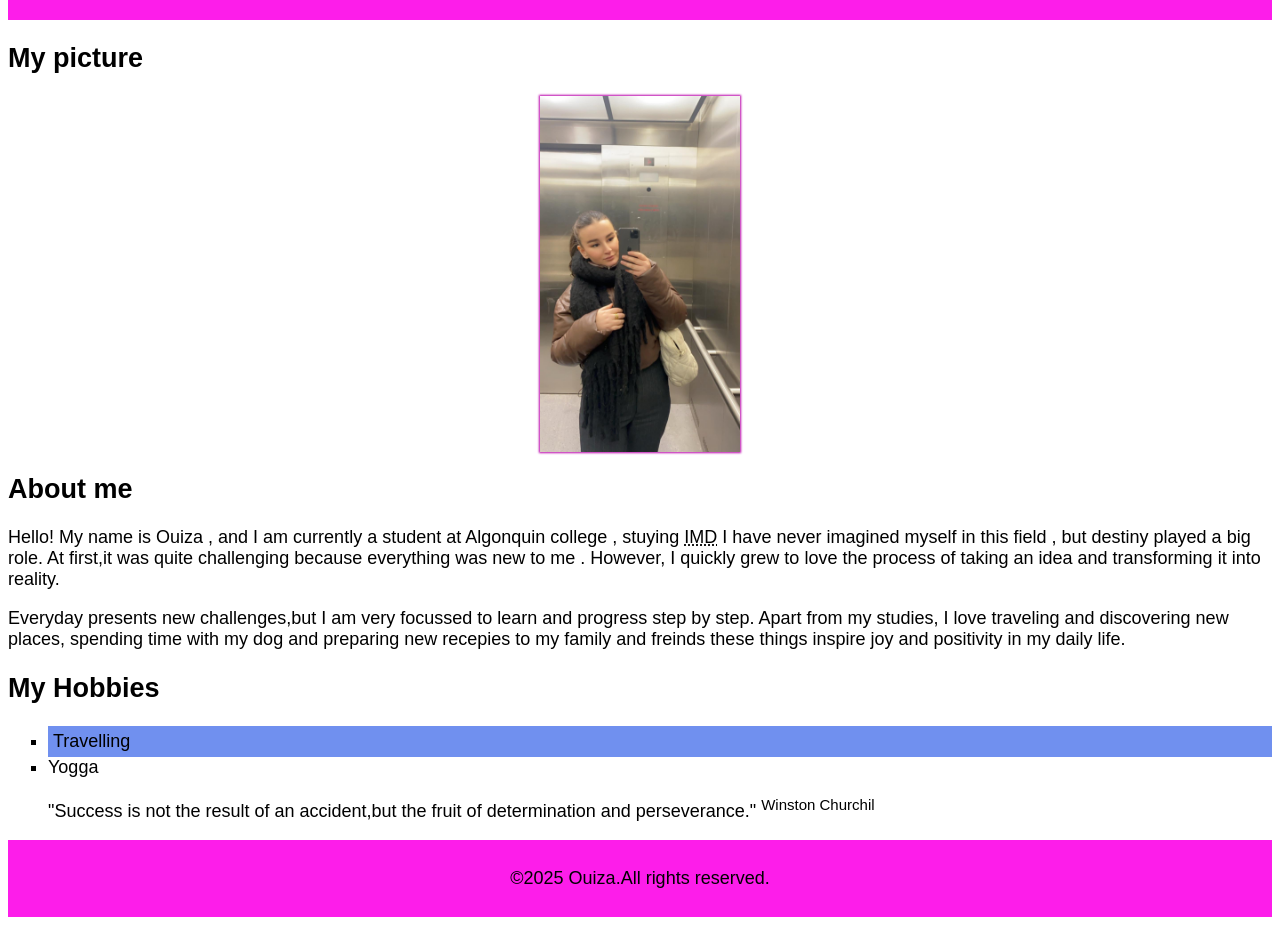
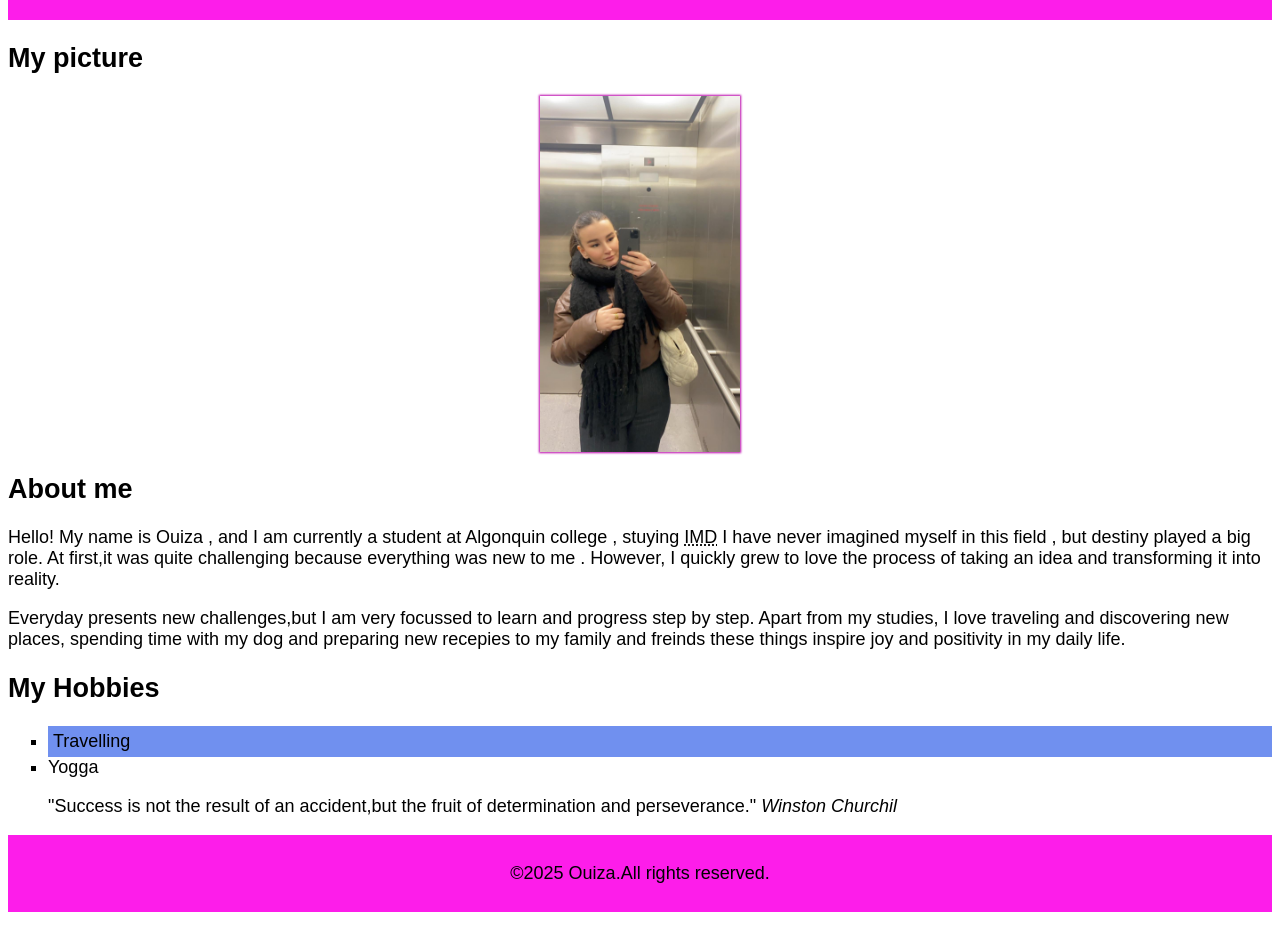
Before and after one commit to aitr0001/aitr0001.github.io, a plain HTML site: page html-assignment/index.html in a window 1280 px wide. Shown: the part 137-1062 px from the top of the page. Drawn offline with Linux system fonts and the light colour scheme.

Commit message:
final css work

```diff
--- a/html-assignment/index.html
+++ b/html-assignment/index.html
@@ -40,7 +40,7 @@
 </section>
     </article>
     <blockquote>
-        "Success is not the result of an accident,but the fruit of determination and perseverance." <sup>Winston Churchil</sup>
+        "Success is not the result of an accident,but the fruit of determination and perseverance." <cite>Winston Churchil</cite>
     </blockquote>
     <footer>
         <p>&copy;2025 Ouiza.All rights reserved.</p>
```
